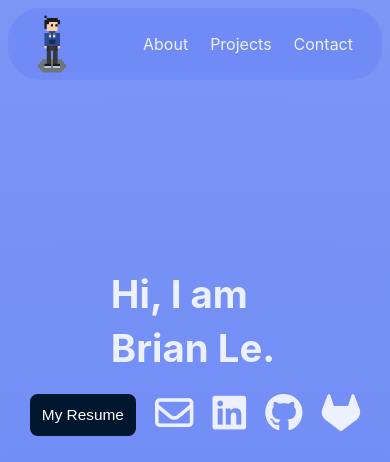
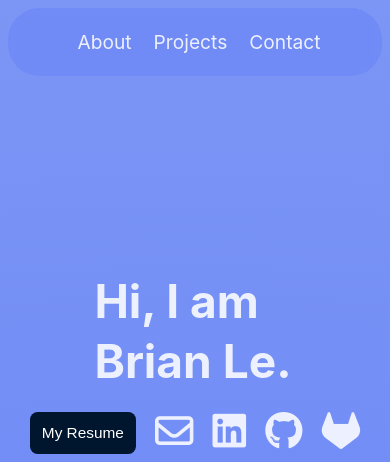
Before and after one commit to brianle-riceroll/brian-portfolio-website, a React (Vite) app: page / in a window 390 px wide. Shown: the top 462 px of the page. Built offline with nearby package versions, Linux system fonts and the light colour scheme.

Commit message:
recentered and changed the header for mobile

```diff
--- a/src/index.css
+++ b/src/index.css
@@ -34,7 +34,6 @@
 }
 
 ._8bit-img {
-  float: left;
 }
 
 .home-button {
@@ -361,10 +360,15 @@
   overflow: hidden;
 }
 
+@media screen and (max-width: 540px) {
+  .name-img-div  {
+    display: none;
+    visibility: hidden;
+    font-size: 1.2em;
+  }
+}
+/*
 @media screen and (max-width: 600px) {
-  ._8bit-img {
-    height: 70px;
-  }
 
   .home-button {
     display: none;
@@ -391,6 +395,10 @@
     line-height: 40px;
   }
 
+  .intro-text {
+    font-size: 1.5em;
+  }
+
   .navbar ul {
     display: flex;
     flex-direction: row;
@@ -406,7 +414,7 @@
   .header-div {
     display: flex;
     position: sticky;
-    justify-content: center;
+    justify-content: space-between;
     align-items: center;
     top: 0;
     background-color: rgba(95, 121, 250, 0.349);
@@ -414,6 +422,10 @@
     border-radius: 2em;
     z-index: 10;
     padding-right: 2em;
+  }
+
+  ._8bit-img {
+    height: 70px;
   }
 
   .about {
@@ -450,9 +462,10 @@
   }
 
   .proj-div img {
-    width: 100vw;
+    width: 90vw;
     height: auto;
     margin-left: auto;
+    margin-right: auto;
   }
 
   .proj-text {
@@ -479,15 +492,16 @@
   }
 }
 
-@media screen and (max-width: 600px) {
+*/
+
+@media screen and (max-width: 1250px) {
   ._8bit-img {
     height: 70px;
   }
 
-  .home-button {
-    font-size: 0em;
-    margin: 0px;
-    padding: 0px;
+  .name-img-div {
+    visibility: hidden;
+    display: none;
   }
 
   .intro-div {
@@ -499,6 +513,10 @@
     overflow-x: hidden;
   }
 
+  .intro-text {
+    font-size: 1.2em;
+  }
+
   .intro-div button {
     padding: 12px 12px;
   }
@@ -507,16 +525,19 @@
     line-height: 40px;
   }
 
+  .navbar {
+    display: flex;
+  }
+
   .navbar ul {
     display: flex;
     flex-direction: row;
     column-gap: 0em;
-    align-items: center;
-    align-content: center;
+    margin-right: 2em;
   }
 
   .navbar button {
-    font-size: 1em;
+    font-size: 1.2em;
   }
 
   .header-div {
@@ -563,11 +584,13 @@
   .proj-div img {
     width: 90vw;
     height: auto;
+    margin-left: auto;
+    margin-right: auto;
   }
 
   .proj-text {
     display: flex;
-    width: 14em;
+    width: 80vw;
     flex-direction: column;
     align-items: center;
   }
@@ -580,7 +603,7 @@
 
   .contact-div{
     font-size: 1em;
-    width: 100vw;
+    width: 90vw;
   }
 
   .contact-div a{
```
